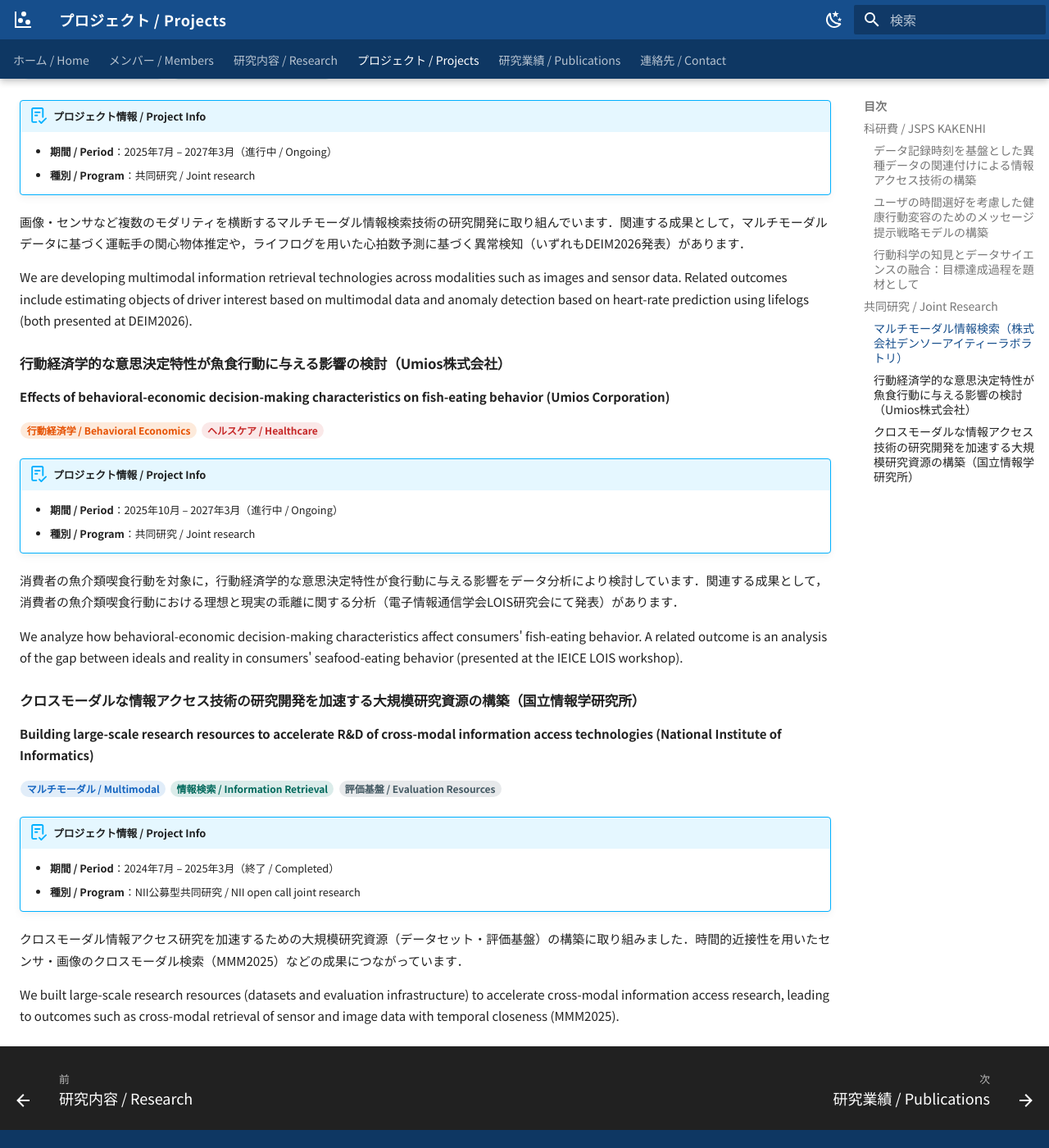
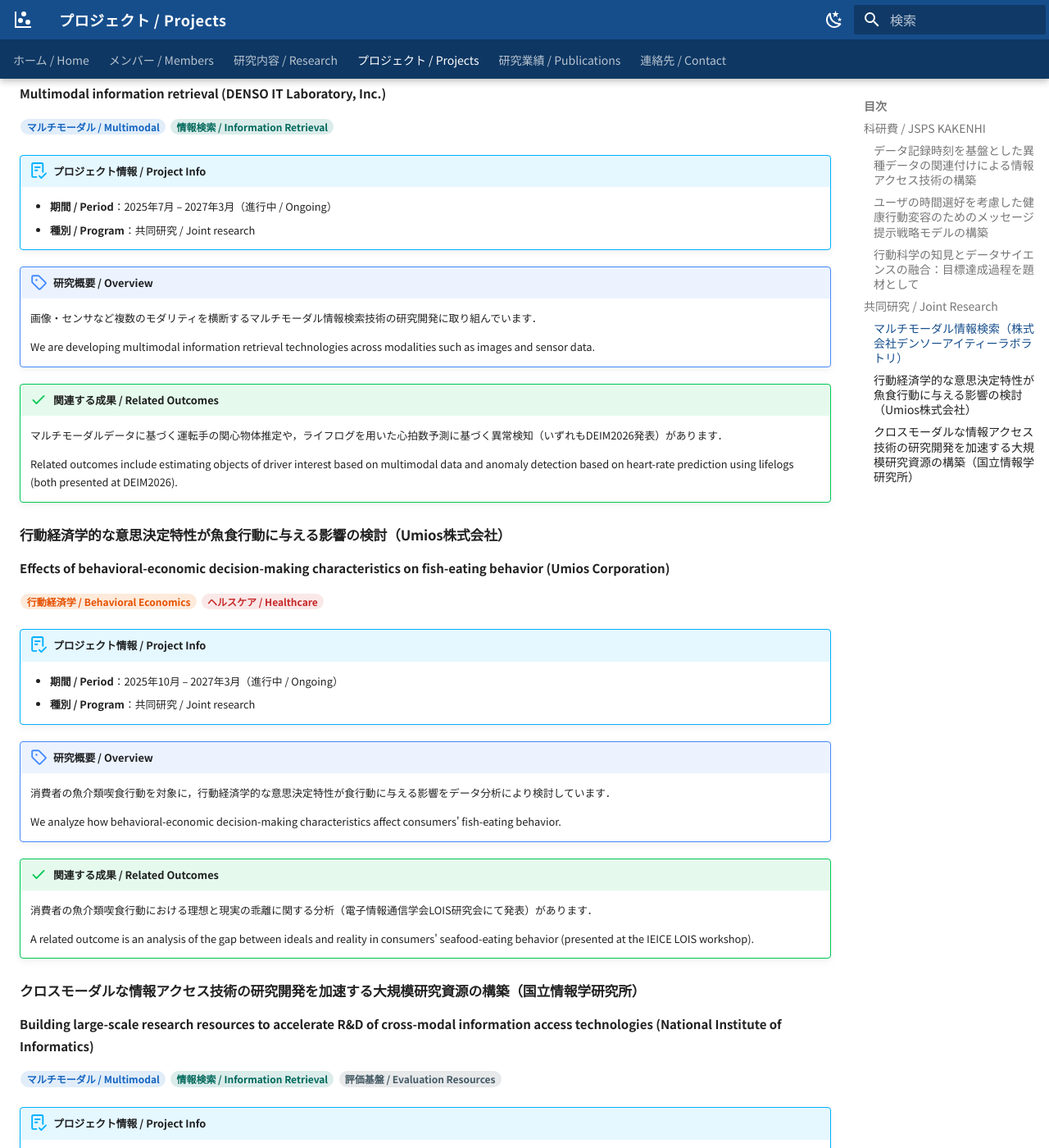
Before and after one commit to yamamotolab-tsukuba/yamamotolab-tsukuba.github.io, an MkDocs documentation site: the page built from docs/projects.md, in a window 1280 px wide and 1400 px high, scrolled down 1996 px. Shown: the whole window at 82% size. Built offline with MkDocs 1.6.1 and Material for MkDocs 9.7.7, drawn with Linux system fonts in a browser that asks for light colours; some of the changed text lies outside the part shown.

Commit message:
プロジェクト・連絡先ページにadmonitionを積極適用
- プロジェクト：各案件の研究概要をnote，関連成果をsuccessボックス化
- 連絡先：向いていそうな人(success)・ゼミ運営(note)・配属方法(note/info)・連携形態(info)をボックス化

Co-Authored-By: Claude Fable 5 <noreply@anthropic.com>

```diff
--- a/docs/projects.md
+++ b/docs/projects.md
@@ -17,9 +17,10 @@ This page introduces the funded projects (JSPS KAKENHI grants and joint research
     - **種別 / Program**：基盤研究（C）・研究代表者 / Grant-in-Aid for Scientific Research (C), PI
     - **リンク / Link**：[KAKEN](https://kaken.nii.ac.jp/ja/grant/KAKENHI-PROJECT-25K15243/){:target="_blank"}
 
-本研究は，センサ，画像，位置情報など異なるモダリティのデータを統合的に扱うクロスモーダル情報アクセス技術のための基盤構築を目的とします．データ記録時刻に基づく「時間的近接性」に着目し，異種データ間の関連性を自動的に推定・付与する手法を開発します．これにより，人的コストを抑えつつ多様なモダリティを含む大規模データセットの構築が可能となり，高精度な情報アクセス技術の研究資源としての活用が期待されます．
+!!! note "研究概要 / Overview"
+    本研究は，センサ，画像，位置情報など異なるモダリティのデータを統合的に扱うクロスモーダル情報アクセス技術のための基盤構築を目的とします．データ記録時刻に基づく「時間的近接性」に着目し，異種データ間の関連性を自動的に推定・付与する手法を開発します．これにより，人的コストを抑えつつ多様なモダリティを含む大規模データセットの構築が可能となり，高精度な情報アクセス技術の研究資源としての活用が期待されます．
 
-This project builds foundations for cross-modal information access technologies that integrally handle data of different modalities such as sensors, images, and location data. Focusing on "temporal closeness" based on recording time, we develop methods that automatically estimate and assign associations between heterogeneous data, enabling the construction of large-scale multimodal datasets with low human cost.
+    This project builds foundations for cross-modal information access technologies that integrally handle data of different modalities such as sensors, images, and location data. Focusing on "temporal closeness" based on recording time, we develop methods that automatically estimate and assign associations between heterogeneous data, enabling the construction of large-scale multimodal datasets with low human cost.
 
 ### ユーザの時間選好を考慮した健康行動変容のためのメッセージ提示戦略モデルの構築
 
@@ -32,9 +33,10 @@ This project builds foundations for cross-modal information access technologies
     - **種別 / Program**：研究活動スタート支援・研究代表者 / Grant-in-Aid for Research Activity Start-up, PI
     - **リンク / Link**：[KAKEN](https://kaken.nii.ac.jp/ja/grant/KAKENHI-PROJECT-24K23877/){:target="_blank"}
 
-ヒトが健康行動を忌避する原因の一つは，目先の利益を優先する「時間選好」と呼ばれる性質にあります．行動経済学の知見を応用した健康行動促進メッセージングが研究されていますが，一律の介入アプローチでは効果が限定的です．本課題では，ユーザの時間選好の強弱を考慮した健康行動促進メッセージ提示のための介入戦略モデルの構築を目指します．
+!!! note "研究概要 / Overview"
+    ヒトが健康行動を忌避する原因の一つは，目先の利益を優先する「時間選好」と呼ばれる性質にあります．行動経済学の知見を応用した健康行動促進メッセージングが研究されていますが，一律の介入アプローチでは効果が限定的です．本課題では，ユーザの時間選好の強弱を考慮した健康行動促進メッセージ提示のための介入戦略モデルの構築を目指します．
 
-One reason people avoid healthy behaviors lies in "time preference" — the tendency to prioritize immediate benefits. This project aims to build an intervention strategy model for health-promoting message delivery that takes into account the strength of each user's time preference, going beyond one-size-fits-all approaches.
+    One reason people avoid healthy behaviors lies in "time preference" — the tendency to prioritize immediate benefits. This project aims to build an intervention strategy model for health-promoting message delivery that takes into account the strength of each user's time preference, going beyond one-size-fits-all approaches.
 
 ### 行動科学の知見とデータサイエンスの融合：目標達成過程を題材として
 
@@ -47,9 +49,10 @@ One reason people avoid healthy behaviors lies in "time preference" — the tend
     - **種別 / Program**：基盤研究（B）・研究分担者（研究代表者：戸田 浩之 教授・横浜市立大学） / Grant-in-Aid for Scientific Research (B), Co-Investigator (PI: Prof. Hiroyuki Toda, Yokohama City University)
     - **リンク / Links**：[KAKEN](https://kaken.nii.ac.jp/ja/grant/KAKENHI-PROJECT-24K03046/){:target="_blank"} ／ [戸田研究室 / Toda Lab](https://sites.google.com/view/toda-lab/){:target="_blank"}
 
-人はダイエット中にケーキを食べたり，締め切り直前まで仕事に着手しなかったりと，必ずしも合理的ではない行動をとります．これは人が持つ認知バイアスが原因と言われています．本課題では，実際の人の行動データと行動科学の知見を活用してデータ不足を補いつつ，人の目標達成過程を説明できる数理モデルおよび人の行動を支援する行動変容策の構築を目指します．
+!!! note "研究概要 / Overview"
+    人はダイエット中にケーキを食べたり，締め切り直前まで仕事に着手しなかったりと，必ずしも合理的ではない行動をとります．これは人が持つ認知バイアスが原因と言われています．本課題では，実際の人の行動データと行動科学の知見を活用してデータ不足を補いつつ，人の目標達成過程を説明できる数理モデルおよび人の行動を支援する行動変容策の構築を目指します．
 
-People often behave irrationally — eating cake while dieting, or procrastinating until deadlines — due to cognitive biases. This project builds mathematical models that explain human goal-pursuit processes and behavior-change interventions, combining real behavioral data with insights from behavioral science to compensate for data scarcity.
+    People often behave irrationally — eating cake while dieting, or procrastinating until deadlines — due to cognitive biases. This project builds mathematical models that explain human goal-pursuit processes and behavior-change interventions, combining real behavioral data with insights from behavioral science to compensate for data scarcity.
 
 ## 共同研究 / Joint Research
 
@@ -63,9 +66,15 @@ People often behave irrationally — eating cake while dieting, or procrastinati
     - **期間 / Period**：2025年7月 – 2027年3月（進行中 / Ongoing）
     - **種別 / Program**：共同研究 / Joint research
 
-画像・センサなど複数のモダリティを横断するマルチモーダル情報検索技術の研究開発に取り組んでいます．関連する成果として，マルチモーダルデータに基づく運転手の関心物体推定や，ライフログを用いた心拍数予測に基づく異常検知（いずれもDEIM2026発表）があります．
+!!! note "研究概要 / Overview"
+    画像・センサなど複数のモダリティを横断するマルチモーダル情報検索技術の研究開発に取り組んでいます．
 
-We are developing multimodal information retrieval technologies across modalities such as images and sensor data. Related outcomes include estimating objects of driver interest based on multimodal data and anomaly detection based on heart-rate prediction using lifelogs (both presented at DEIM2026).
+    We are developing multimodal information retrieval technologies across modalities such as images and sensor data.
+
+!!! success "関連する成果 / Related Outcomes"
+    マルチモーダルデータに基づく運転手の関心物体推定や，ライフログを用いた心拍数予測に基づく異常検知（いずれもDEIM2026発表）があります．
+
+    Related outcomes include estimating objects of driver interest based on multimodal data and anomaly detection based on heart-rate prediction using lifelogs (both presented at DEIM2026).
 
 ### 行動経済学的な意思決定特性が魚食行動に与える影響の検討（Umios株式会社）
 
@@ -77,9 +86,15 @@ We are developing multimodal information retrieval technologies across modalitie
     - **期間 / Period**：2025年10月 – 2027年3月（進行中 / Ongoing）
     - **種別 / Program**：共同研究 / Joint research
 
-消費者の魚介類喫食行動を対象に，行動経済学的な意思決定特性が食行動に与える影響をデータ分析により検討しています．関連する成果として，消費者の魚介類喫食行動における理想と現実の乖離に関する分析（電子情報通信学会LOIS研究会にて発表）があります．
+!!! note "研究概要 / Overview"
+    消費者の魚介類喫食行動を対象に，行動経済学的な意思決定特性が食行動に与える影響をデータ分析により検討しています．
 
-We analyze how behavioral-economic decision-making characteristics affect consumers' fish-eating behavior. A related outcome is an analysis of the gap between ideals and reality in consumers' seafood-eating behavior (presented at the IEICE LOIS workshop).
+    We analyze how behavioral-economic decision-making characteristics affect consumers' fish-eating behavior.
+
+!!! success "関連する成果 / Related Outcomes"
+    消費者の魚介類喫食行動における理想と現実の乖離に関する分析（電子情報通信学会LOIS研究会にて発表）があります．
+
+    A related outcome is an analysis of the gap between ideals and reality in consumers' seafood-eating behavior (presented at the IEICE LOIS workshop).
 
 ### クロスモーダルな情報アクセス技術の研究開発を加速する大規模研究資源の構築（国立情報学研究所）
 
@@ -91,6 +106,12 @@ We analyze how behavioral-economic decision-making characteristics affect consum
     - **期間 / Period**：2024年7月 – 2025年3月（終了 / Completed）
     - **種別 / Program**：NII公募型共同研究 / NII open call joint research
 
-クロスモーダル情報アクセス研究を加速するための大規模研究資源（データセット・評価基盤）の構築に取り組みました．時間的近接性を用いたセンサ・画像のクロスモーダル検索（MMM2025）などの成果につながっています．
+!!! note "研究概要 / Overview"
+    クロスモーダル情報アクセス研究を加速するための大規模研究資源（データセット・評価基盤）の構築に取り組みました．
 
-We built large-scale research resources (datasets and evaluation infrastructure) to accelerate cross-modal information access research, leading to outcomes such as cross-modal retrieval of sensor and image data with temporal closeness (MMM2025).
+    We built large-scale research resources (datasets and evaluation infrastructure) to accelerate cross-modal information access research.
+
+!!! success "関連する成果 / Related Outcomes"
+    時間的近接性を用いたセンサ・画像のクロスモーダル検索（MMM2025）などの成果につながっています．
+
+    This project led to outcomes such as cross-modal retrieval of sensor and image data with temporal closeness (MMM2025).
```
Also changed, not shown: docs/contact.md (+25 -26 lines).
